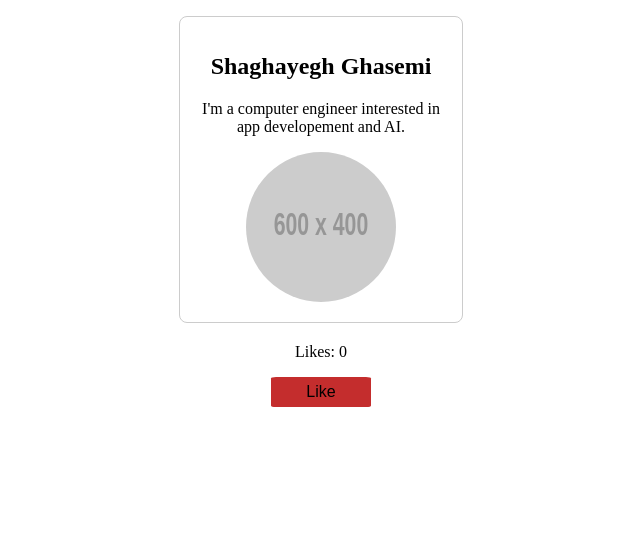
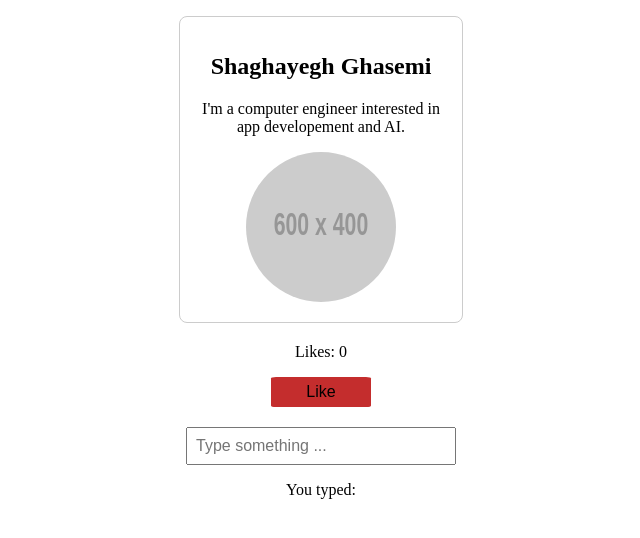
Before and after one commit to shaghayegh-ghasemi/Angular_Fundamentals, an Angular app: page / in a window 1280 px wide. Shown: the top 538 px of the page, without its empty margins (319-959 px from the left). Built offline with nearby package versions, Linux system fonts and the light colour scheme.

Commit message:
input display added

```diff
--- a/src/app/app.component.html
+++ b/src/app/app.component.html
@@ -1,2 +1,3 @@
 <app-profile-card></app-profile-card>
 <app-like-button></app-like-button>
+<app-input-display></app-input-display>
--- a/src/app/app.component.ts
+++ b/src/app/app.component.ts
@@ -1,10 +1,11 @@
 import { Component } from '@angular/core';
 import { ProfileCardComponent } from "./profile-card/profile-card.component";
 import { LikeButtonComponent } from './like-button/like-button.component';
+import { InputDisplayComponent } from './input-display/input-display.component';
 
 @Component({
   selector: 'app-root',
-  imports: [ProfileCardComponent, LikeButtonComponent],
+  imports: [ProfileCardComponent, LikeButtonComponent, InputDisplayComponent],
   templateUrl: './app.component.html',
   styleUrl: './app.component.css'
 })
--- /dev/null
+++ b/src/app/input-display/input-display.component.css
@@ -0,0 +1,10 @@
+.input-div {
+    text-align: center;
+    margin-top: 20px;
+}
+
+.input-div input {
+    padding: 8px;
+    font-size: 16px;
+    width: 250px;
+}
--- /dev/null
+++ b/src/app/input-display/input-display.component.html
@@ -0,0 +1,4 @@
+<div class="input-div">
+    <input type="text" (input)="updateText($event)" placeholder="Type something ...">
+    <p>You typed: <br> {{inputText}} </p>
+</div>
--- /dev/null
+++ b/src/app/input-display/input-display.component.ts
@@ -0,0 +1,16 @@
+import { Component } from '@angular/core';
+
+@Component({
+  selector: 'app-input-display',
+  imports: [],
+  templateUrl: './input-display.component.html',
+  styleUrl: './input-display.component.css'
+})
+export class InputDisplayComponent {
+  inputText: string = '';
+
+  updateText(event: Event): void {
+    const text = (event.target as HTMLInputElement).value;
+    this.inputText = text;
+  }
+}
```
Also changed, not shown: 1 other file (tests, documents, lock files or other folders).
